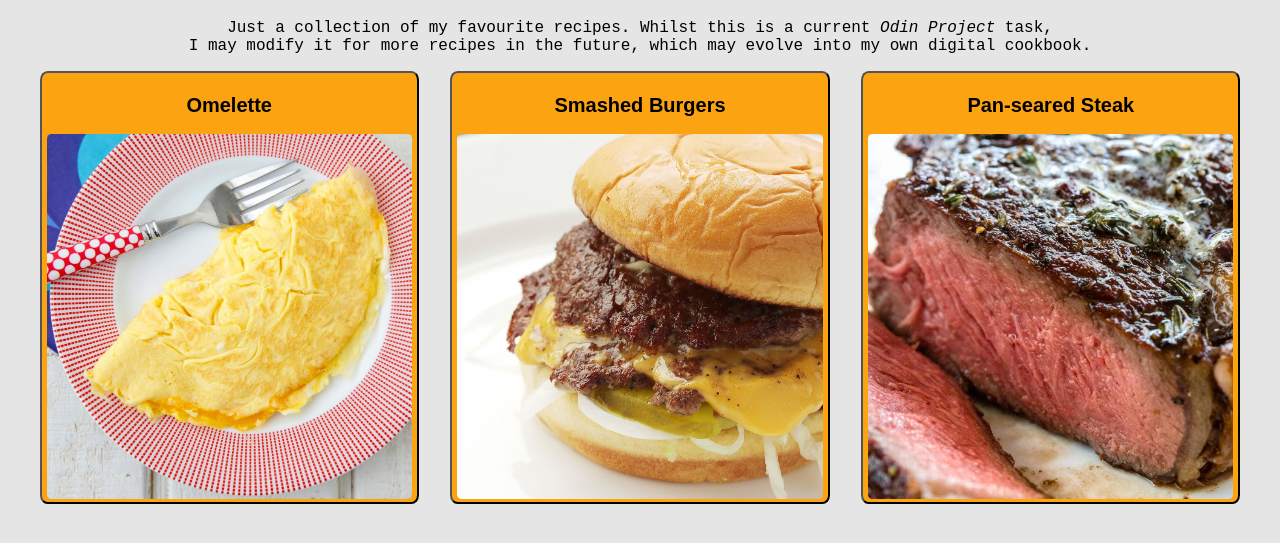
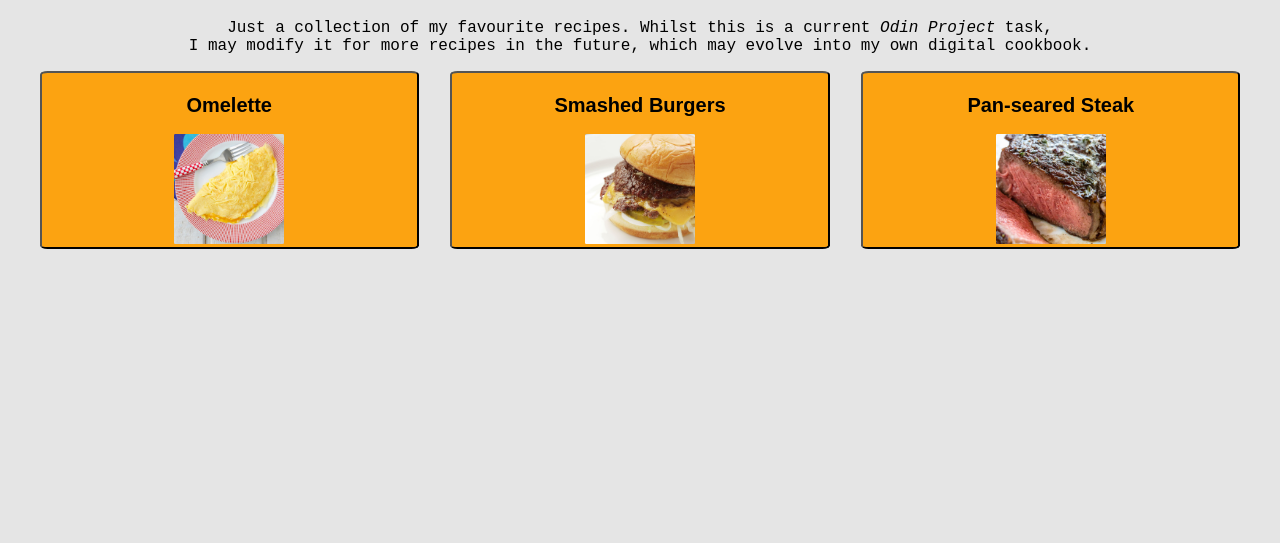
Before and after one commit to malamunyx/odin-recipes, a plain HTML site: page index.html in a window 1280 px wide. Shown: the part 61-604 px from the top of the page. Drawn offline with Linux system fonts and the light colour scheme.

Commit message:
modified style.css

```diff
--- a/style.css
+++ b/style.css
@@ -22,8 +22,8 @@ button:hover {
 	background: #FFBD00;
 }
 img {
-	width:100%;
-	max-width: 100%;
+	width:30%;
+	max-width: 30%;
 	max-height: auto;
 	border-radius: 1.25%;
 }
```
